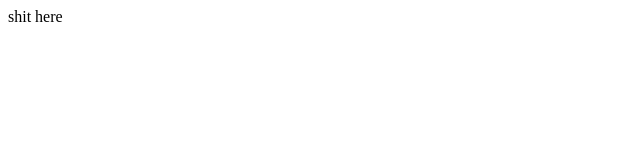
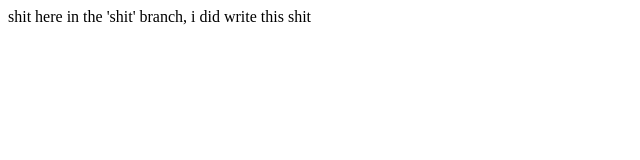
Before and after one commit to suhcrates-web/test2, a plain HTML site: page index.html in a window 1280 px wide. Shown: the whole page, without its empty margins (0-640 px from the left). Drawn offline with Linux system fonts and the light colour scheme.

Commit message:
from master

```diff
--- a/index.html
+++ b/index.html
@@ -1,3 +1,6 @@
 <html>
 shit here
+
+
+in the 'shit' branch, i did write this shit
 </html>
```
